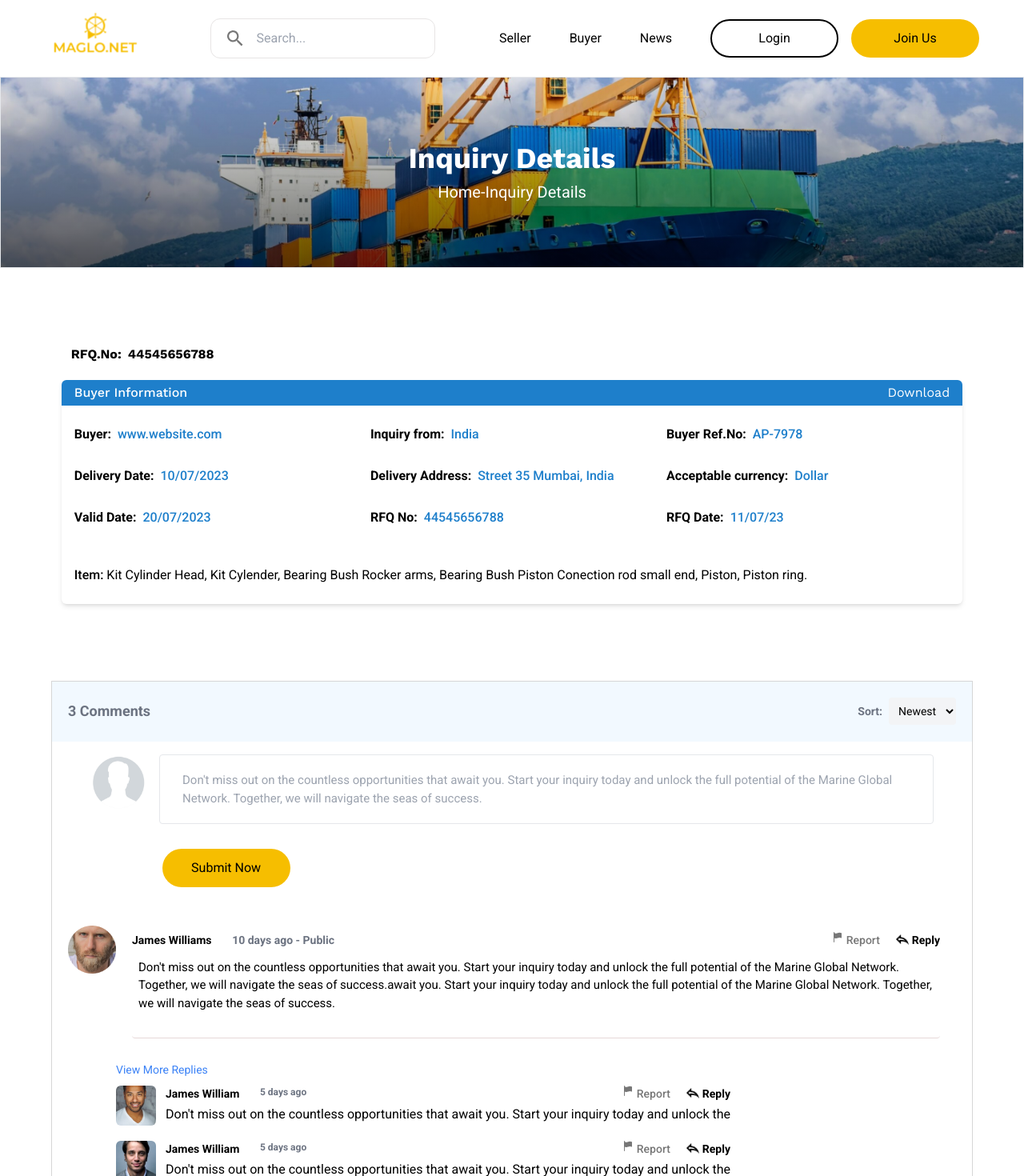
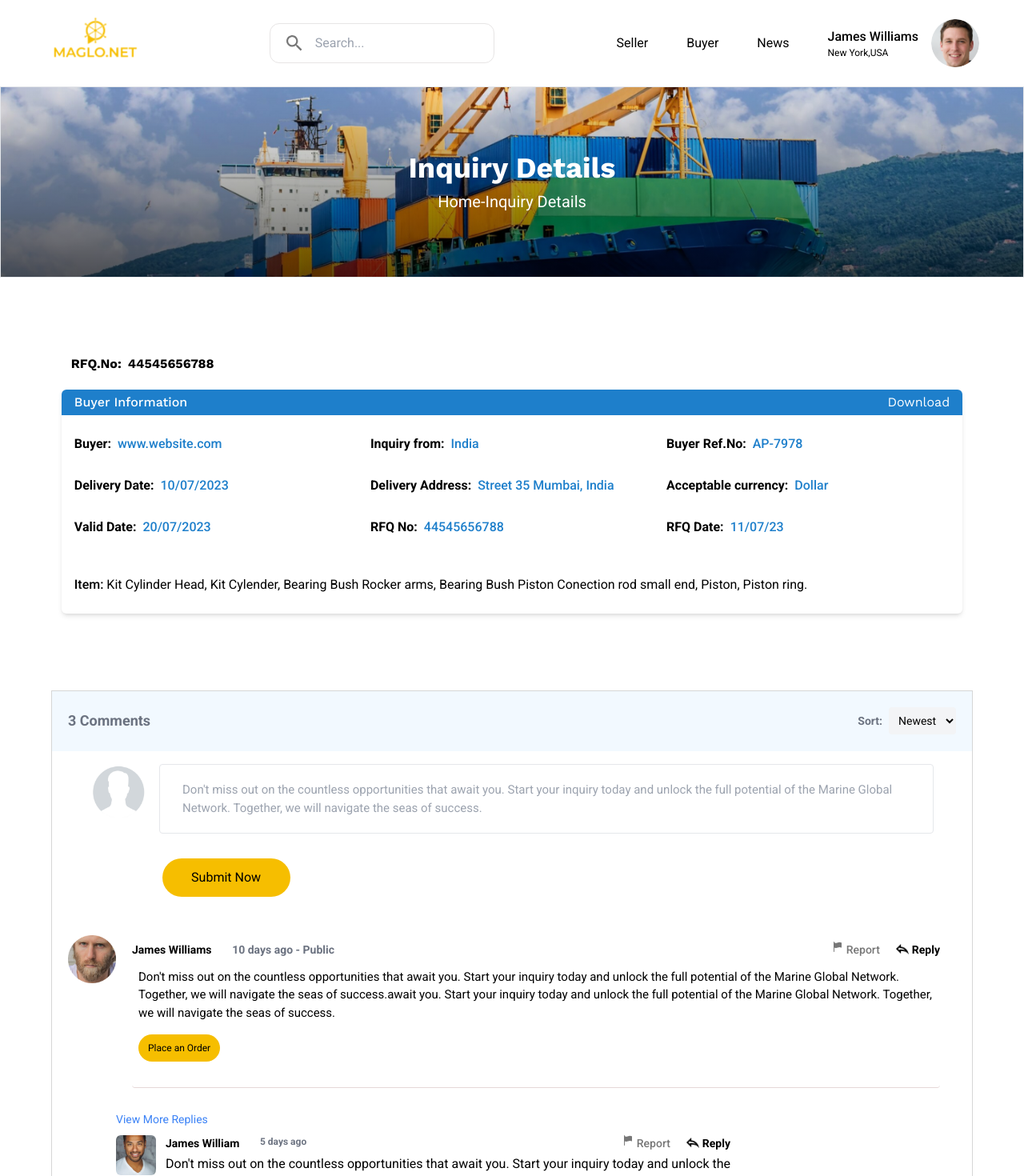
Before and after one commit to sarahahmadmalik/Maglo.net, a Next.js app: page /inquiry/15 in a window 1280 px wide. Shown: the top 1470 px of the page at 80% size. Built offline with nearby package versions, Linux system fonts and the light colour scheme; sample sign-in values are in the browser's storage.

Commit message:
dashboard-modified

```diff
--- a/components/Comments.js
+++ b/components/Comments.js
@@ -71,7 +71,7 @@ const handleReplySubmit = () => {
           </p>
 
           </div>
-          <div className="smd:flex items-start m-0 p-0 hidden">
+          <div className="ssmd:flex items-start m-0 p-0 hidden">
           <div className="relative text-[#777777] font-[500]">
             <button onClick={() => handleReportClick(reply)} className="focus:outline-none flex h-0">
               <div className="flex text-sm ">
@@ -87,7 +87,11 @@ const handleReplySubmit = () => {
           </div>
         <div>
           <p>{comments}</p>
-          <div className="items-start mt-4 p-0 flex smd:hidden">
+          <div className="flex">
+
+          </div>
+
+          <div className="items-start mt-4 p-0 flex ssmd:hidden">
           <div className="relative text-[#777777] font-[500]">
             <button onClick={() => handleReportClick(props.eachComment)} className="focus:outline-none flex h-0">
               <div className="flex text-sm ">
@@ -234,7 +238,7 @@ const handleReplySubmit = () => {
           </p>
 
           </div>
-          <div className="items-start m-0 p-0 hidden smd:flex">
+          <div className="items-start m-0 p-0 hidden ssmd:flex">
           <div className="relative text-[#777777] font-[500]">
             <button onClick={() => handleReportClick(props.eachComment)} className="focus:outline-none flex h-0">
               <div className="flex text-sm ">
@@ -251,7 +255,8 @@ const handleReplySubmit = () => {
         </div>
         <div className={ props.wrapperStyles ? `sm:px-2 pb-8 us:text-[15px]`: `sm:px-2 pb-8 us:text-[15px] rounded border-b border-[#E6D8D8]`}>
           <p>{props.eachComment.comment}</p>
-          <div className="items-start mt-4 p-0 flex smd:hidden">
+          <div className="flex items-center">
+          <div className="items-start mt-4 p-0 flex ssmd:hidden">
           <div className="relative text-[#777777] font-[500]">
             <button onClick={() => handleReportClick(props.eachComment)} className="focus:outline-none flex h-0">
               <div className="flex text-sm ">
@@ -264,6 +269,14 @@ const handleReplySubmit = () => {
           </div>
           {!showReplyInput && <ReplyButton onClick={handleReplyClick} />}
           </div>
+          <button className="bg-[#F6BE00] text-[12px] mt-4 ml-4 md:ml-0 rounded-full py-2 px-3 text-black transition-all duration-300 hover:bg-yellow-400 hover:scale-105 focus:outline-none">
+  Place an Order
+</button>
+
+          </div>
+
+
+
         </div>
         <div className="flex w-full justify-end sm:items-center sm:justify-start sm:ml-[1.6rem] mt-[0.3rem]">
 
--- a/components/CommentsSection.js
+++ b/components/CommentsSection.js
@@ -70,7 +70,7 @@ const CommentsSection = (props) => {
 
       <div>
         {props.comments.map((eachComment, index) => (
-          <Comments wrapperStyles={wrapperStyles} key={index} eachComment={eachComment} />
+          <Comments placeOrder={props.placeorder} wrapperStyles={wrapperStyles} key={index} eachComment={eachComment} />
         ))}
       </div>
       {wrapperStyles && (
--- a/context/AuthProvider.js
+++ b/context/AuthProvider.js
@@ -4,7 +4,6 @@ import User from '../data/User'
 const AuthContext = createContext();
 
 export const useAuth = () => useContext(AuthContext);
-
 export const AuthProvider = ({ children }) => {
   const [isLoggedIn, setIsLoggedIn] = useState(false);
   const router = useRouter();
@@ -29,7 +28,6 @@ export const AuthProvider = ({ children }) => {
   function logout() {
     if (typeof window !== 'undefined') {
       window.localStorage.removeItem('user');
-      window.localStorage.setItem('isLoggedIn', false);
     }
     setIsLoggedIn(false);
     setUser({});
@@ -37,26 +35,19 @@ export const AuthProvider = ({ children }) => {
 
   const login = (userData) => {
     updateUser(userData);
-    if (typeof window !== 'undefined') {
-      window.localStorage.setItem('isLoggedIn', true);
-    }
     setIsLoggedIn(true);
   };
 
   useEffect(() => {
     let userFromLocalStorage = getUserFromLocalStorage();
     if (userFromLocalStorage) {
-
-      setUser(() => userFromLocalStorage = User.find((user) => userFromLocalStorage.id === user.id));
+      setUser(() => User.find((user) => userFromLocalStorage.id === user.id));
+      setIsLoggedIn(true);
+    } else {
+      setIsLoggedIn(false);
+      router.push('/')
     }
-
-    const isLoggedInFromLocalStorage = typeof window !== 'undefined' ? window.localStorage.getItem('isLoggedIn') : false;
-    setIsLoggedIn(isLoggedInFromLocalStorage === 'true');
-
-    // if (!isLoggedIn) {
-    //   router.push('/');
-    // }
-  }, [isLoggedIn]);
+  }, []);
 
   return (
     <AuthContext.Provider value={{ isLoggedIn, user, login, logout }}>
--- a/pages/News/[id].js
+++ b/pages/News/[id].js
@@ -166,7 +166,7 @@ function NewsDetails() {
               </div>
 
               </div>
-            <CommentsSection hide={false} wrapperStyles="max-w-[800px] my-6 h-full rounded-md shadow-md flex flex-col overflow-hidden" comments={blog.comments}/>
+            <CommentsSection placeorder="" hide={false} wrapperStyles="max-w-[800px] my-6 h-full rounded-md shadow-md flex flex-col overflow-hidden" comments={blog.comments}/>
           </>
         )}
       </main>
--- a/pages/inquiry/[id].js
+++ b/pages/inquiry/[id].js
@@ -93,7 +93,7 @@ const InquiryDetails = () => {
         </div>
       </div>
       </div>
-      {inquiry && <CommentsSection hide={false} comments={inquiry.Comments}/>}
+      {inquiry && <CommentsSection placeorder="" hide={false} comments={inquiry.Comments}/>}
       <Footer/>
     </>
   );
--- a/pages/user/BuyerDashboard.js
+++ b/pages/user/BuyerDashboard.js
@@ -52,14 +52,14 @@ const BuyerDashboard = () => {
             return <CommentsSection hide={true}
                 comments={
                     selectedInquiry.Comments
-                }/>;
+                } placeorder="Place an order"/>;
         }
         return null;
     };
 
     const renderInquiriesContent = () => {
         return (
-            <div className=' w-full max-w-screen-md'> {
+            <div className=' w-full '> {
                 user.inquiries.map((inquiry, index) => (
                     <>
                         <div key={index}
@@ -137,8 +137,8 @@ const BuyerDashboard = () => {
 
     const renderOrdersContent = () => {
         return (
-          <div className="shadow-md border border-grey-400 rounded-md px-3 py-5 overflow-x-auto max-w-screen-md">
-            <table className="w-full">
+          <div className="w-full flex-1 flex shadow-md border border-grey-400 rounded-md px-3 py-5 overflow-x-auto ">
+            <table className="w-full ">
               <thead>
                 <tr className="">
                   <th className="py-2 smd:pb-6 smd:text-[16px] text-[13px]">OrderId</th>
@@ -200,7 +200,7 @@ const BuyerDashboard = () => {
         };
 
         return (
-            <div className="rounded-md shadow-md border border-grey-400 px-10 py-5 overflow-hidden max-w-screen-md md:h-[582px]">
+            <div className="rounded-md shadow-md border border-grey-400 px-10 py-5 overflow-hidden  md:h-[582px]">
             <h1 className="font-semibold text-lg mb-4 ml-4">Personal Information</h1>
             {isSubmitted ? (
               <div className="mb-4 text-green-500">Changes successfully saved!</div>
@@ -338,10 +338,10 @@ const BuyerDashboard = () => {
       <OrderProvider>
         <div>
             <Header/>
-            <div className="xl:mx-4 mx-auto mt-8 mb-20 mr-3 md:mr-0">
+            <div className="xl:mx-4 mx-auto mt-8 mb-20 mr-3 md:mr-0 ">
             {
             user && isLoggedIn ? (
-                <div className="w-[100vw]  xl:h-[70vh] flex-col smd:flex justify-center items-center">
+                <div className="w-[100vw]  flex-col smd:flex justify-center items-center">
                     <div className="smd:flex smd:flex-row smd:justify-center flex-col w-full h-full my-2 mb-3">
                         <div className=" smd:flex-col w-full smd:w-[20%] smd:h-[400px] md:h-[582px] flex flex-row mx-4  mb-4 bg-[#DEF1FF66] rounded-md">
                             <div className="smd:p-7 p-3 hidden smd:block">
@@ -382,8 +382,7 @@ const BuyerDashboard = () => {
                             </div>
                         </div>
 
-                        <div className="smd:w-[80%] w-full  h-full overflow-hidden px-3 smd:mx-5">
-
+                        <div className="smd:w-[80%]  w-full xl:w-[50%] flex flex-col items-center  h-full overflow-hidden px-3 smd:mx-5">
                             {
                             renderContent()
                         } </div>
--- a/styles/globals.css
+++ b/styles/globals.css
@@ -186,10 +186,7 @@ a {
   max-width: 700px;
 }
 
-.supplier-img{
-  height: 100px;
-  width: 100px
-}
+
 
 .main-faq {
   /* using flex because of better browser support */
--- a/tailwind.config.js
+++ b/tailwind.config.js
@@ -17,7 +17,10 @@ module.exports = {
 
       sm: "640px",
       // => @media (min-width: 640px) { ... }
+
       smd: "740px",
+
+      ssmd: "960px",
 
       mdd:"1020px",
 
```
Also changed, not shown: public/assets/checked.svg (added).
